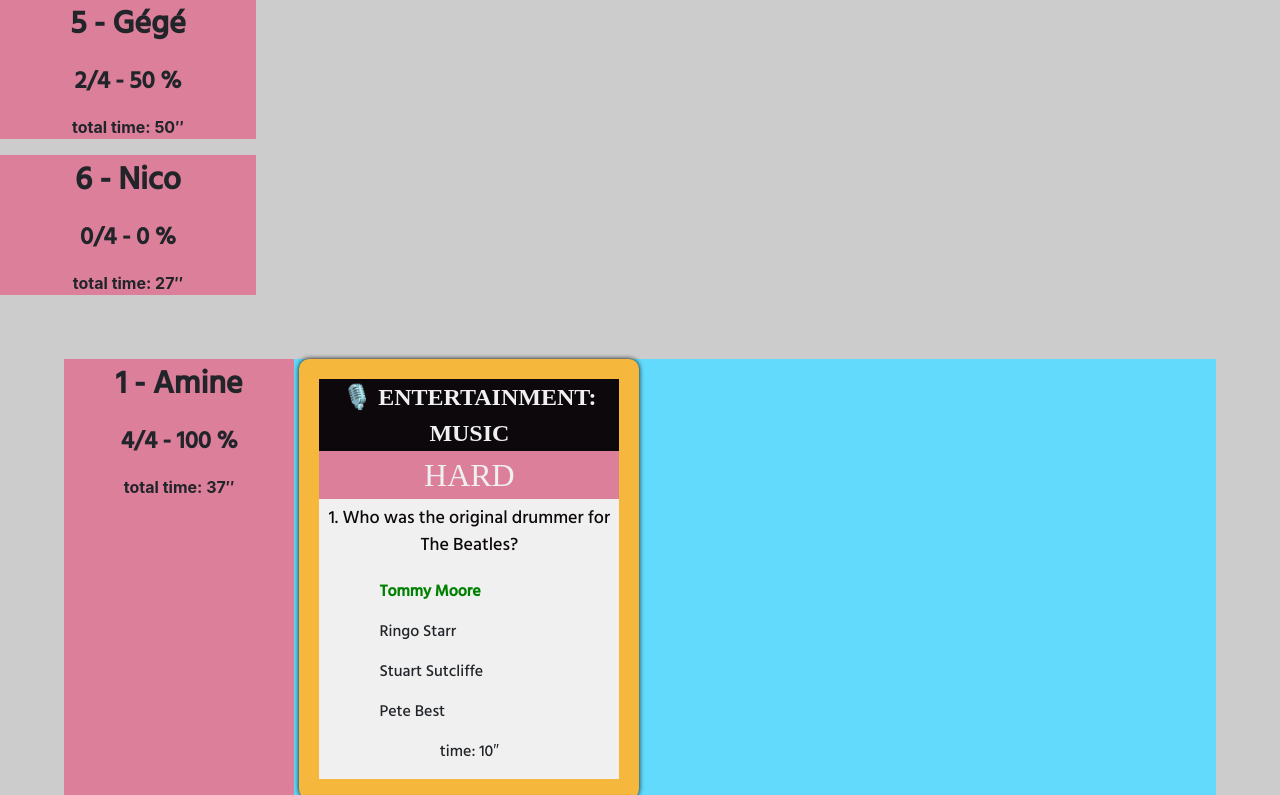
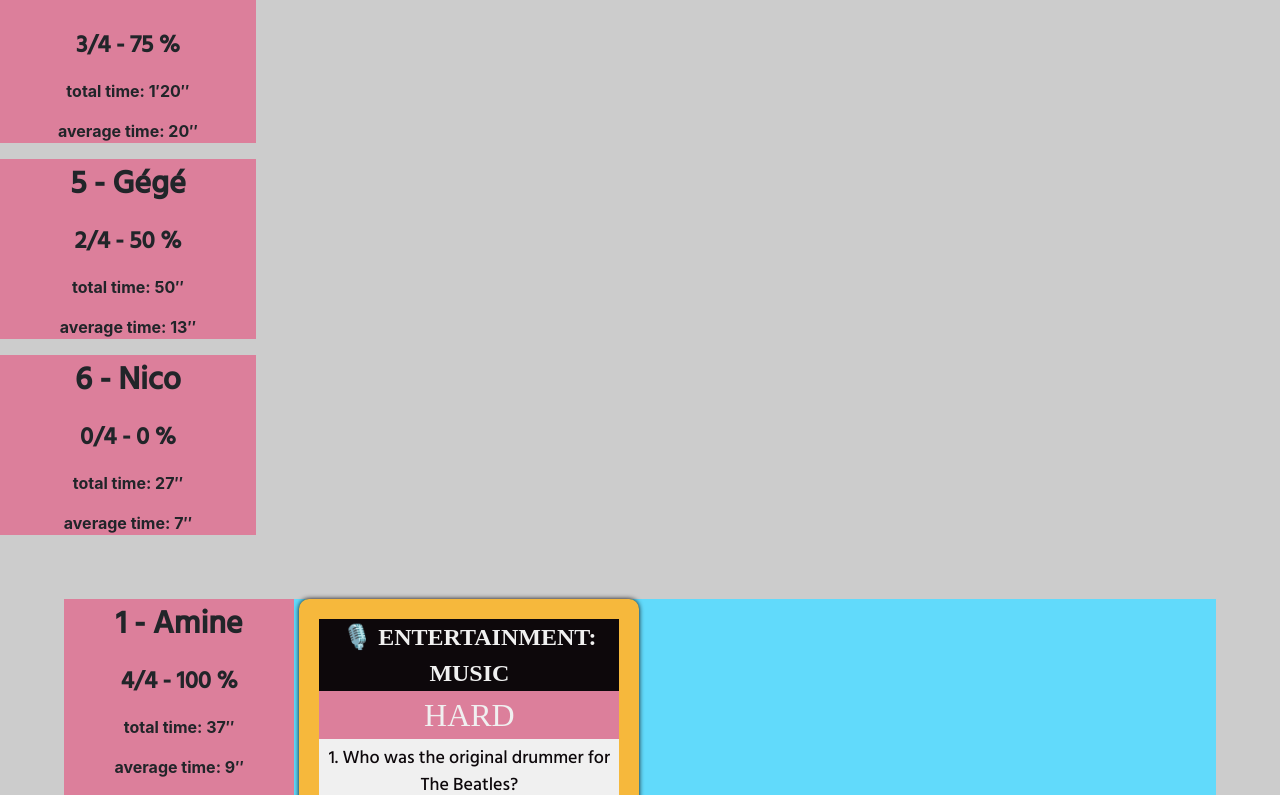
Before and after one commit to WildCodeSchool/Lyon-js-202005-project-the-big-quizz, a React (Create React App) app: page /stats in a window 1280 px wide. Shown: the part 725-1520 px from the top of the page. Built offline with nearby package versions, Linux system fonts and the light colour scheme; a web font is replaced by a local one.

Commit message:
score + stats components ok

```diff
--- a/src/App.js
+++ b/src/App.js
@@ -259,7 +259,7 @@ function App() {
   const [score, setScore] = useState([
     {playerName: "Shanti",
       answers: [
-        { idQuestion: 0,  correctAnswer: true,  idIncorrectAnswer:-1,  duration: 8, },
+        { idQuestion: 0,  correctAnswer: true,  idIncorrectAnswer:-1,  duration: 58, },
         { idQuestion: 6, correctAnswer: false, idIncorrectAnswer: 1, duration: 8, },
         { idQuestion: 12, correctAnswer: true, idIncorrectAnswer: -1, duration: 7, },
         { idQuestion: 18, correctAnswer: true, idIncorrectAnswer: -1, duration: 7, },
--- a/src/components/Score.jsx
+++ b/src/components/Score.jsx
@@ -1,5 +1,11 @@
 import React from "react";
 import "../App.css";
+
+const convertTime = (time) =>
+  (Math.floor(time / 60) > 0 ? Math.floor(time / 60) + "′" : "") +
+  (Math.round(time % 60) < 10 && Math.floor(time / 60) > 0 ? "0" : "") +
+  Math.round(time % 60) +
+  "″";
 
 function Score(props) {
   //   console.log("props de Score", props);
@@ -14,10 +20,12 @@ function Score(props) {
           // Tri par temps de réponse
           .sort((playerA, playerB) => {
             return (
-        playerA.answers.map(answer =>answer.duration).reduce((acc,val) => acc+val)
-     -
-     playerB.answers.map(answer =>answer.duration).reduce((acc,val) => acc+val)
-
+              playerA.answers
+                .map((answer) => answer.duration)
+                .reduce((acc, val) => acc + val) -
+              playerB.answers
+                .map((answer) => answer.duration)
+                .reduce((acc, val) => acc + val)
             );
           })
 
@@ -34,7 +42,9 @@ function Score(props) {
           .map((player, i) => (
             <div className="Container" key={player.playerName}>
               <div className="scoreContainer">
-                <p className="playerName">{i+1} - {player.playerName}</p>
+                <p className="playerName">
+                  {i + 1} - {player.playerName}
+                </p>
                 <p className="playerScore">
                   {
                     player.answers.filter((answer) => answer.correctAnswer)
@@ -51,13 +61,38 @@ function Score(props) {
                     100 +
                     " %"}
                 </p>
-                {props.gameParameters.timerParameter>0?(<p><b>total time: {player.answers.map(answer =>answer.duration).reduce((acc,val) => acc+val)+"″"}</b></p>) :""}
-
+                {props.gameParameters.timerParameter > 0 ? (
+                  <p>
+                    <b>
+                      total time:{" "}
+                      {convertTime(
+                        player.answers
+                          .map((answer) => answer.duration)
+                          .reduce((acc, val) => acc + val)
+                      )}
+                    </b>
+                  </p>
+                ) : (
+                  ""
+                )}
+                {props.gameParameters.timerParameter > 0 ? (
+                  <p>
+                    <b>
+                      average time:{" "}
+                      {convertTime(
+                        player.answers
+                          .map((answer) => answer.duration)
+                          .reduce((acc, val) => acc + val) /
+                          player.answers.length
+                      )}
+                    </b>
+                  </p>
+                ) : (
+                  ""
+                )}
               </div>
 
               {/* map des question d'un joueur */}
-
-
             </div>
           ))}
       </div>
--- a/src/components/Stats.jsx
+++ b/src/components/Stats.jsx
@@ -1,6 +1,12 @@
 import React from "react";
 import "../App.css";
 import Score from "./Score";
+
+const convertTime = (time) =>
+  (Math.floor(time / 60) > 0 ? Math.floor(time / 60) + "′" : "") +
+  (Math.round(time % 60) < 10 && Math.floor(time / 60) > 0 ? "0" : "") +
+  Math.round(time % 60) +
+  "″";
 
 function Stats(props) {
   console.log("props de Stats", props);
@@ -39,16 +45,17 @@ function Stats(props) {
     <div>
       <Score gameParameters={props.gameParameters} />
 
-
       <div>
         {score
           // Tri par temps de réponse
           .sort((playerA, playerB) => {
             return (
-      playerA.answers.map(answer =>answer.duration).reduce((acc,val) => acc+val)
-   -
-   playerB.answers.map(answer =>answer.duration).reduce((acc,val) => acc+val)
-
+              playerA.answers
+                .map((answer) => answer.duration)
+                .reduce((acc, val) => acc + val) -
+              playerB.answers
+                .map((answer) => answer.duration)
+                .reduce((acc, val) => acc + val)
             );
           })
           // Tri par nombre de bonnes réponses / nombre de réponses
@@ -61,10 +68,12 @@ function Stats(props) {
             );
           })
           // map des joueurs
-  .map((player,i) => (
+          .map((player, i) => (
             <div className="statsContainer" key={player.playerName}>
               <div className="scoreContainer">
-        <p className="playerName">{i+1} - {player.playerName}</p>
+                <p className="playerName">
+                  {i + 1} - {player.playerName}
+                </p>
                 <p className="playerScore">
                   {
                     player.answers.filter((answer) => answer.correctAnswer)
@@ -81,9 +90,35 @@ function Stats(props) {
                     100 +
                     " %"}
                 </p>
-        {props.gameParameters.timerParameter>0?(<p><b>total time: {player.answers.map(answer =>answer.duration).reduce((acc,val) => acc+val)+"″"}</b></p>) :""}
-
-
+                {props.gameParameters.timerParameter > 0 ? (
+                  <p>
+                    <b>
+                      total time:{" "}
+                      {convertTime(
+                        player.answers
+                          .map((answer) => answer.duration)
+                          .reduce((acc, val) => acc + val)
+                      )}
+                    </b>
+                  </p>
+                ) : (
+                  ""
+                )}
+                {props.gameParameters.timerParameter > 0 ? (
+                  <p>
+                    <b>
+                      average time:{" "}
+                      {convertTime(
+                        player.answers
+                          .map((answer) => answer.duration)
+                          .reduce((acc, val) => acc + val) /
+                          player.answers.length
+                      )}
+                    </b>
+                  </p>
+                ) : (
+                  ""
+                )}
               </div>
 
               {/* map des question d'un joueur */}
@@ -120,10 +155,13 @@ function Stats(props) {
                         >
                           {incorrectAnswer}
                         </p>
-
                       )
                     )}
-            {props.gameParameters.timerParameter>0?(<p>time: {answer.duration+"″"}</p>) :""}
+                    {props.gameParameters.timerParameter > 0 ? (
+                      <p>time: {convertTime(answer.duration)}</p>
+                    ) : (
+                      ""
+                    )}
                   </div>
                 ))}
               </div>
@@ -132,8 +170,6 @@ function Stats(props) {
             </div>
           ))}
       </div>
-
-
     </div>
   );
 }
```
Lines whose indentation alone changed are shown as unchanged.
